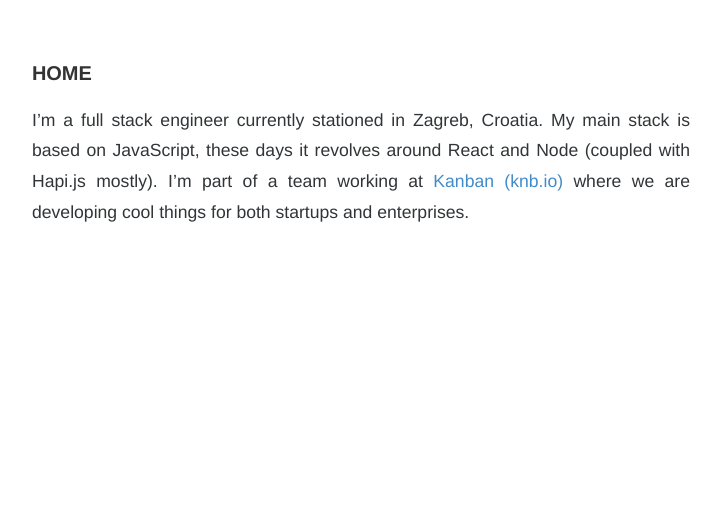
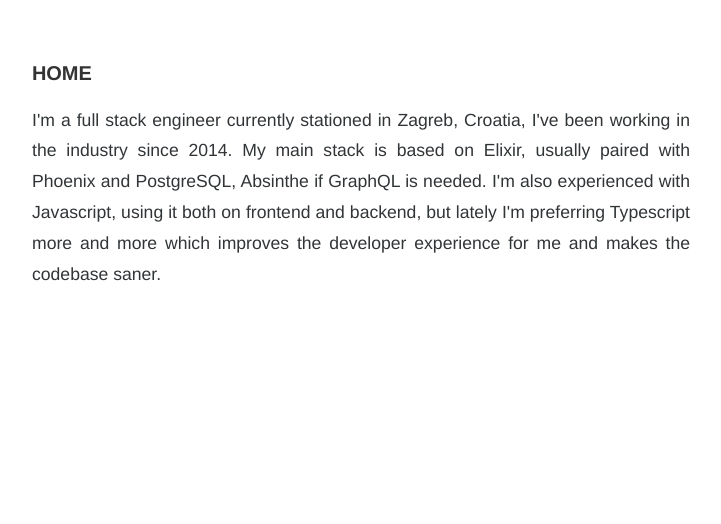
Before and after one commit to rajr5/old-davorbadrov.github.io, a plain HTML site: page home/index.html in a window 1280 px wide. Shown: the part 157-681 px from the top of the page, without its empty margins (279-1000 px from the left). Drawn offline with Linux system fonts and the light colour scheme; a script that the page names is missing; a web font is replaced by a local one.

Commit message:
Update index.html

```diff
--- a/home/index.html
+++ b/home/index.html
@@ -1075,7 +1075,9 @@
             <div class="markdown">
 
 
-    <p>I&rsquo;m a full stack engineer currently stationed in Zagreb, Croatia. My main stack is based on JavaScript, these days it revolves around React and Node (coupled with Hapi.js mostly). I&rsquo;m part of a team working at <a href="https://knb.io">Kanban (knb.io)</a> where we are developing cool things for both startups and enterprises.</p>
+<p>
+I'm a full stack engineer currently stationed in Zagreb, Croatia, I've been working in the industry since 2014. My main stack is based on Elixir, usually paired with Phoenix and PostgreSQL, Absinthe if GraphQL is needed. I'm also experienced with Javascript, using it both on frontend and backend, but lately I'm preferring Typescript more and more which improves the developer experience for me and makes the codebase saner.
+</p>
 
 
             </div>
```
